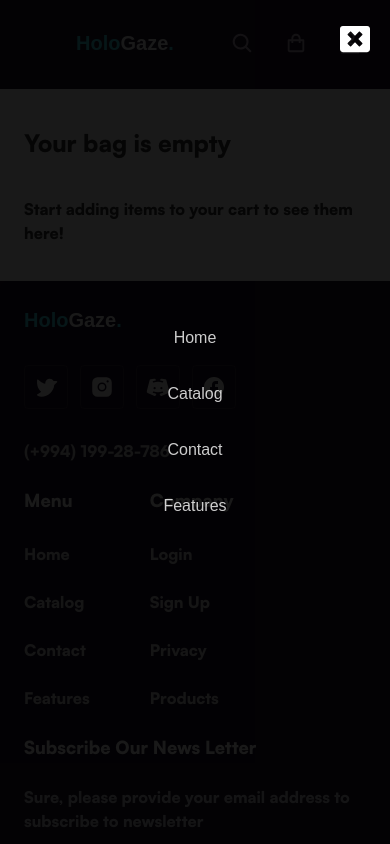
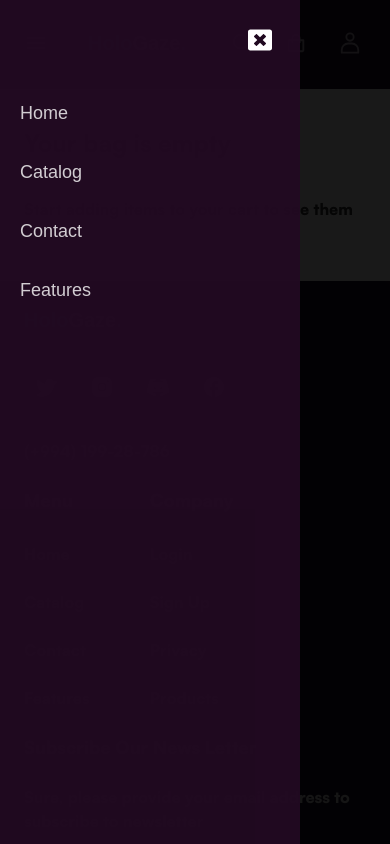
Before and after one commit to Oolha/virtual-headsets, a React (Vite) app in the folder client/: page /cart in a window 390 px wide. Both pictures are taken after a click on the button 36 px from the left and 43 px from the top of the page. Shown: the top 844 px of the page. Built offline with nearby package versions, Linux system fonts and the light colour scheme; a web font is replaced by a local one.

Commit message:
update mobile menu nav using framer-motion

```diff
--- a/client/package.json
+++ b/client/package.json
@@ -14,6 +14,7 @@
     "@reduxjs/toolkit": "^2.3.0",
     "@types/lodash": "^4.17.14",
     "antd": "^5.22.2",
+    "framer-motion": "^12.0.1",
     "lodash": "^4.17.21",
     "react": "^18.3.1",
     "react-dom": "^18.3.1",
--- a/client/src/components/AddToCart/AddToCart.tsx
+++ b/client/src/components/AddToCart/AddToCart.tsx
@@ -6,6 +6,7 @@ import { addToCart } from "../../redux/cart/cartSlice";
 import css from "./AddToCart.module.css";
 import { VRHeadset } from "../../redux/types";
 import Loader from "../Loader/Loader";
+import AnimatedButton from "../AnimatedButton/AnimatedButton";
 
 interface AddToCartProps {
   item: VRHeadset;
@@ -60,7 +61,7 @@ const AddToCart: React.FC<AddToCartProps> = ({ item }) => {
           />
           <span className={css.maxQuantity}>Max: 10</span>
         </div>
-        <button
+        <AnimatedButton
           className={css.addButton}
           onClick={handleAddToCart}
           disabled={isAdding}
@@ -70,7 +71,7 @@ const AddToCart: React.FC<AddToCartProps> = ({ item }) => {
           ) : (
             "Add to cart"
           )}
-        </button>
+        </AnimatedButton>
       </div>
       <div className={css.shipping}>
         <FaShippingFast className={css.icon} />
--- /dev/null
+++ b/client/src/components/AnimatedButton/AnimatedButton.module.css
@@ -0,0 +1,35 @@
+.button {
+  display: flex;
+  align-items: center;
+  justify-content: center;
+  transition: background-color 0.2s ease;
+  border-radius: 4px;
+  padding: 16px 24px;
+  width: 248px;
+  height: 54px;
+  font-family: "Satoshi Variable", sans-serif;
+  box-shadow: 0 20px 49px 0 rgba(61, 222, 237, 0.17);
+  background: #3ddeed;
+  color: #182627;
+}
+.button:disabled {
+  cursor: not-allowed;
+}
+.primary {
+  background-color: #3ddeed;
+  color: black;
+}
+
+.button:disabled:hover {
+  transform: none;
+}
+.secondary {
+  background-color: transparent;
+  border: 1px solid #3ddeed;
+  color: white;
+}
+.iconBox {
+  display: flex;
+  align-items: center;
+  justify-content: center;
+}
--- /dev/null
+++ b/client/src/components/AnimatedButton/AnimatedButton.tsx
@@ -0,0 +1,74 @@
+import { motion } from "framer-motion";
+import { ReactNode } from "react";
+import css from "./AnimatedButton.module.css";
+
+interface AnimatedButtonProps {
+  onClick?: () => void;
+  children: ReactNode;
+  className?: string;
+  icon?: ReactNode;
+  variant?: "primary" | "secondary";
+  type?: "button" | "submit" | "reset";
+  disabled?: boolean;
+}
+
+const AnimatedButton = ({
+  onClick,
+  children,
+  className = "",
+  icon,
+  variant = "primary",
+  type = "button",
+  disabled = false,
+}: AnimatedButtonProps) => {
+  return (
+    <motion.button
+      type={type}
+      className={`${css.button} ${css[variant]} ${className} ${
+        disabled ? css.disabled : ""
+      }`}
+      onClick={onClick}
+      disabled={disabled}
+      whileHover={
+        !disabled
+          ? {
+              scale: 1.05,
+              transition: {
+                duration: 0.2,
+                ease: "easeInOut",
+              },
+            }
+          : {}
+      }
+      whileTap={
+        !disabled
+          ? {
+              scale: 0.95,
+              transition: {
+                duration: 0.1,
+              },
+            }
+          : {}
+      }
+      initial={{ opacity: 0, y: 20 }}
+      animate={{ opacity: 1, y: 0 }}
+      transition={{
+        duration: 0.5,
+        type: "spring",
+        stiffness: 300,
+        damping: 20,
+      }}
+    >
+      {children}
+      {icon && !disabled && (
+        <motion.div
+          style={{ display: "inline-block", marginLeft: "8px" }}
+          whileHover={{ x: 5 }}
+          transition={{ duration: 0.2 }}
+        ></motion.div>
+      )}
+    </motion.button>
+  );
+};
+
+export default AnimatedButton;
--- a/client/src/components/Hero/Hero.tsx
+++ b/client/src/components/Hero/Hero.tsx
@@ -1,13 +1,13 @@
 import css from "./Hero.module.css";
 import SocialLinks from "../SocialLinks/SocialLinks";
 import { MdOutlineExplore } from "react-icons/md";
-import { PiStarFourFill } from "react-icons/pi";
 import { IoMdArrowForward } from "react-icons/io";
 import { useNavigate } from "react-router-dom";
 import { useAppSelector } from "../../redux/hooks/hooks";
 import { selectIsLoading } from "../../redux/virtual-headsets/selectors";
 import Loader from "../Loader/Loader";
 import { Icon } from "../Icon/Icon";
+import AnimatedButton from "../AnimatedButton/AnimatedButton";
 
 const Hero = ({}) => {
   const navigate = useNavigate();
@@ -47,9 +47,13 @@ const Hero = ({}) => {
           </p>
         </div>
         <div className={css.btnsBox}>
-          <button className={css.visitStoreBtn} onClick={handleVisitStoreClick}>
-            Visit Store <IoMdArrowForward className={css.arrowIcon} />
-          </button>
+          <AnimatedButton
+            onClick={handleVisitStoreClick}
+            icon={<IoMdArrowForward className={css.arrowIcon} />}
+            variant="primary"
+          >
+            Visit Store
+          </AnimatedButton>
           <button className={css.exploreBtn}>
             <MdOutlineExplore className={css.exploreIcon} />
             Explore
--- /dev/null
+++ b/client/src/components/MobileMenu/MobileMenu.module.css
@@ -0,0 +1,50 @@
+/* MobileMenu.module.css */
+.backdrop {
+  position: fixed;
+  top: 0;
+  left: 0;
+  width: 100vw;
+  height: 100vh;
+  background-color: rgba(0, 0, 0, 0.9);
+  z-index: 1000;
+  display: flex;
+}
+
+.menuContent {
+  position: relative;
+  background-color: rgba(34, 10, 34, 0.95);
+  width: 300px;
+  height: 100%;
+  padding: 60px 20px 20px;
+  display: flex;
+  flex-direction: column;
+}
+
+.linksContainer {
+  display: flex;
+  flex-direction: column;
+  gap: 32px;
+  margin-top: 40px;
+}
+
+.closeBtn {
+  position: absolute;
+  top: 20px;
+  right: 20px;
+  background: none;
+  border: none;
+  cursor: pointer;
+  color: white;
+  padding: 8px;
+}
+
+.closeIcon {
+  width: 24px;
+  height: 24px;
+  transition: transform 0.2s;
+}
+
+.closeIcon:hover {
+  transform: scale(1.2);
+  color: #3ddeed;
+}
--- /dev/null
+++ b/client/src/components/MobileMenu/MobileMenu.tsx
@@ -0,0 +1,81 @@
+import { motion, AnimatePresence } from "framer-motion";
+import { FaWindowClose } from "react-icons/fa";
+import css from "./MobileMenu.module.css";
+
+interface MobileMenuProps {
+  isOpen: boolean;
+  onClose: () => void;
+  children: React.ReactNode;
+}
+
+const MobileMenu = ({ isOpen, onClose, children }: MobileMenuProps) => {
+  const menuVariants = {
+    closed: {
+      x: "-100%",
+      transition: {
+        type: "spring",
+        stiffness: 400,
+        damping: 40,
+      },
+    },
+    open: {
+      x: 0,
+      transition: {
+        type: "spring",
+        stiffness: 400,
+        damping: 40,
+      },
+    },
+  };
+
+  const backdropVariants = {
+    closed: {
+      opacity: 0,
+      transition: { delay: 0.2 },
+    },
+    open: { opacity: 1 },
+  };
+
+  const containerVariants = {
+    open: {
+      transition: { staggerChildren: 0.1, delayChildren: 0.2 },
+    },
+    closed: {
+      transition: { staggerChildren: 0.05, staggerDirection: -1 },
+    },
+  };
+
+  return (
+    <AnimatePresence>
+      {isOpen && (
+        <motion.div
+          className={css.backdrop}
+          onClick={onClose}
+          initial="closed"
+          animate="open"
+          exit="closed"
+          variants={backdropVariants}
+        >
+          <motion.div
+            className={css.menuContent}
+            variants={menuVariants}
+            onClick={(e) => e.stopPropagation()}
+          >
+            <button onClick={onClose} className={css.closeBtn}>
+              <FaWindowClose className={css.closeIcon} />
+            </button>
+
+            <motion.div
+              className={css.linksContainer}
+              variants={containerVariants}
+            >
+              {children}
+            </motion.div>
+          </motion.div>
+        </motion.div>
+      )}
+    </AnimatePresence>
+  );
+};
+
+export default MobileMenu;
--- a/client/src/components/NavBar/NavBar.module.css
+++ b/client/src/components/NavBar/NavBar.module.css
@@ -65,21 +65,8 @@
     pointer-events: none;
     transition: opacity 0.3s ease;
   }
-
-  .navMenu.isOpen {
-    opacity: 1;
-    pointer-events: all;
-  }
-
-  .closeBtn {
-    display: block;
-    position: absolute;
-    top: 20px;
-    right: 20px;
-    background: none;
-    border: none;
-    font-size: 30px;
-    color: white;
+  .navLink {
+    font-size: 18px;
   }
 }
 
--- a/client/src/components/NavBar/NavBar.tsx
+++ b/client/src/components/NavBar/NavBar.tsx
@@ -1,45 +1,54 @@
 import { NavLink } from "react-router-dom";
 import css from "./NavBar.module.css";
-import { FaWindowClose } from "react-icons/fa";
 import { useState } from "react";
 import { IoMdMenu } from "react-icons/io";
+import { motion } from "framer-motion";
+import MobileMenu from "../MobileMenu/MobileMenu";
+import { navLinks } from "../../config/navigation";
 
 const NavBar = ({}) => {
   const [isOpenNavigation, setOpenNavigation] = useState<boolean>(false);
-  const toggleMenu = () => {
-    setOpenNavigation(!isOpenNavigation);
+
+  const linkVariants = {
+    closed: {
+      opacity: 0,
+      x: -20,
+    },
+    open: {
+      opacity: 1,
+      x: 0,
+    },
   };
-  const handleMenuClick = (event: React.MouseEvent<HTMLDivElement>) => {
-    if ((event.target as HTMLDivElement).classList.contains(css.navMenu)) {
-      setOpenNavigation(false);
-    }
-  };
+
   return (
     <nav className={css.nav}>
-      <button className={css.menuBtn} onClick={toggleMenu}>
-        {!isOpenNavigation ? <IoMdMenu className={css.menuIcon} /> : null}
+      <button className={css.menuBtn} onClick={() => setOpenNavigation(true)}>
+        <IoMdMenu className={css.menuIcon} />
       </button>
 
-      <div
-        className={`${css.navMenu} ${isOpenNavigation ? css.isOpen : ""}`}
-        onClick={handleMenuClick}
+      <div className={css.navMenu}>
+        {navLinks.map(({ path, label }) => (
+          <NavLink key={label} to={path} className={css.navLink}>
+            {label}
+          </NavLink>
+        ))}
+      </div>
+      <MobileMenu
+        isOpen={isOpenNavigation}
+        onClose={() => setOpenNavigation(false)}
       >
-        <button onClick={toggleMenu} className={css.closeBtn}>
-          <FaWindowClose className={css.navCloseBtn} />
-        </button>
-        <NavLink to="/" className={css.navLink}>
-          Home
-        </NavLink>
-        <NavLink to="/catalog" className={css.navLink}>
-          Catalog
-        </NavLink>
-        <NavLink to="/contact" className={css.navLink}>
-          Contact
-        </NavLink>
-        <NavLink to="/" className={css.navLink}>
-          Features
-        </NavLink>
-      </div>
+        {navLinks.map(({ path, label }) => (
+          <motion.div key={label} variants={linkVariants}>
+            <NavLink
+              to={path}
+              className={css.navLink}
+              onClick={() => setOpenNavigation(false)}
+            >
+              {label}
+            </NavLink>
+          </motion.div>
+        ))}
+      </MobileMenu>
     </nav>
   );
 };
--- a/client/src/components/Subscription/Subscription.tsx
+++ b/client/src/components/Subscription/Subscription.tsx
@@ -2,6 +2,7 @@ import { notification } from "antd";
 import css from "./Subscription.module.css";
 import { NotificationPlacement } from "antd/es/notification/interface";
 import { ChangeEvent, FC, useState } from "react";
+import AnimatedButton from "../AnimatedButton/AnimatedButton";
 
 interface SubscriptionProps {
   onSubscribe?: (email: string) => void;
--- /dev/null
+++ b/client/src/config/navigation.ts
@@ -0,0 +1,8 @@
+export const navLinks = [
+  { path: "/", label: "Home" },
+  { path: "/catalog", label: "Catalog" },
+  { path: "/contact", label: "Contact" },
+  { path: "/", label: "Features" },
+] as const;
+
+export type NavLink = (typeof navLinks)[number];
```
Also changed, not shown: 1 other file (tests, documents, lock files or other folders).
